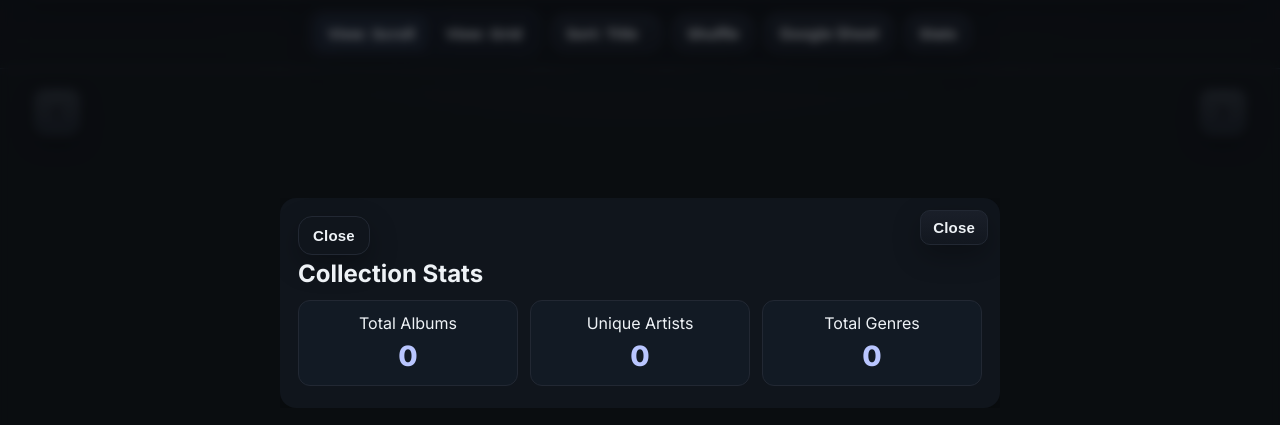
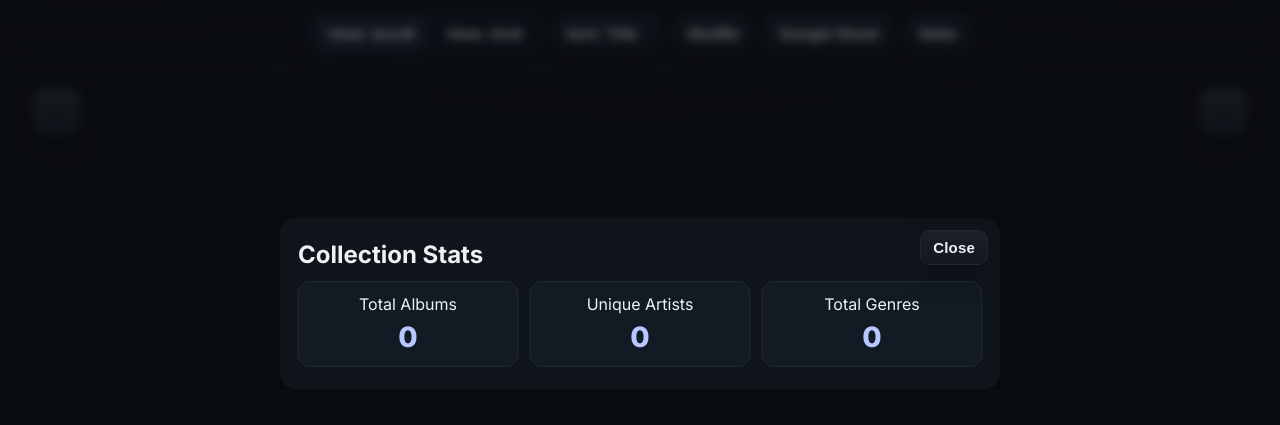
Before and after one commit to kyledotdesign-code/vinyl-collection, a plain HTML site: page index.html in a window 1280 px wide. Both pictures are taken after a click on the button "Stats". Shown: the part 97-522 px from the top of the page. Drawn offline with Linux system fonts and the light colour scheme; no server answers.

Commit message:
Update index.html

```diff
--- a/index.html
+++ b/index.html
@@ -79,14 +79,15 @@
   </main>
 
   <!-- Stats -->
-  <dialog id="statsModal">
-    <div class="stats-card">
-      <!-- Top-right button only -->
-      <button type="button" class="stats-close btn ghost small" aria-label="Close">Close</button>
-      <h2>Collection Stats</h2>
-      <div id="statsBody" class="stats-body"></div>
-    </div>
-  </dialog>
+<dialog id="statsModal">
+  <form method="dialog" class="stats-card">
+    <h2>Collection Stats</h2>
+    <div id="statsBody" class="stats-body"></div>
+
+    <!-- Single Close (top-right) -->
+    <button class="btn dialog-close" value="close" aria-label="Close">Close</button>
+  </form>
+</dialog>
 
   <!-- App -->
   <script defer src="/app.js"></script>
```
